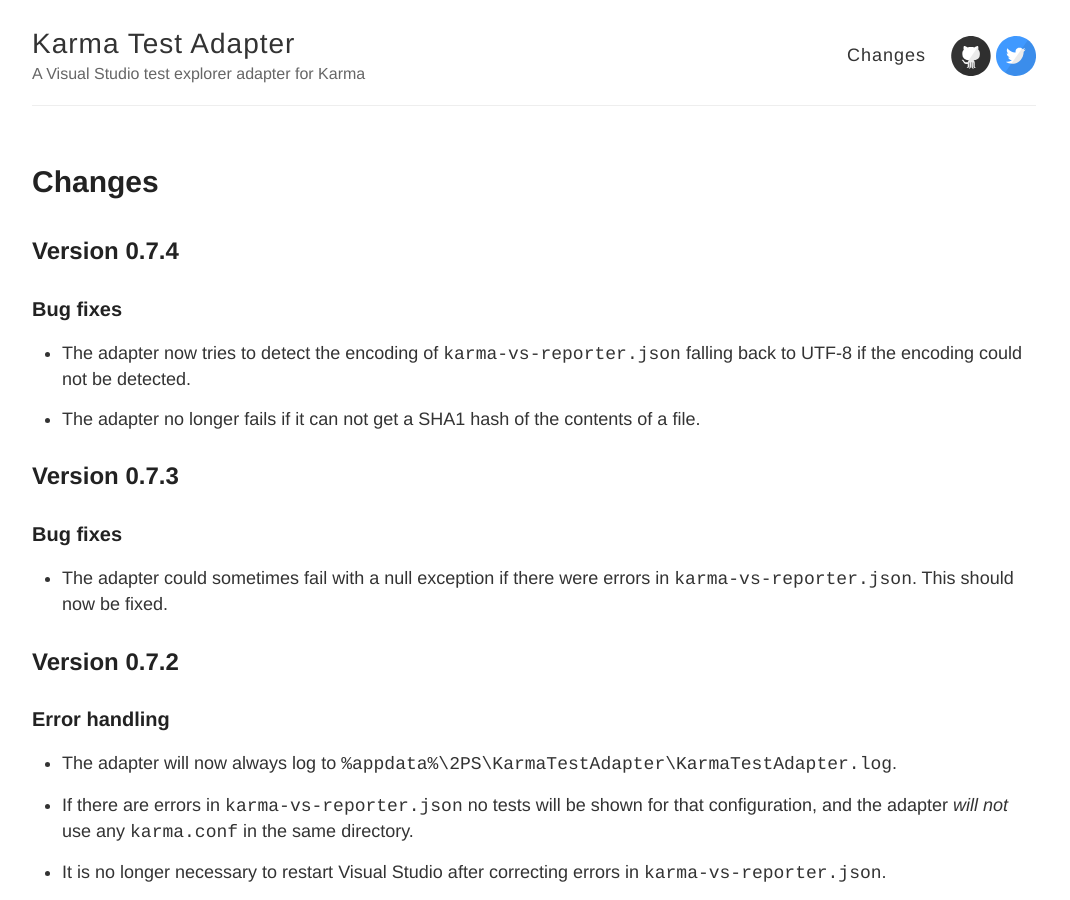
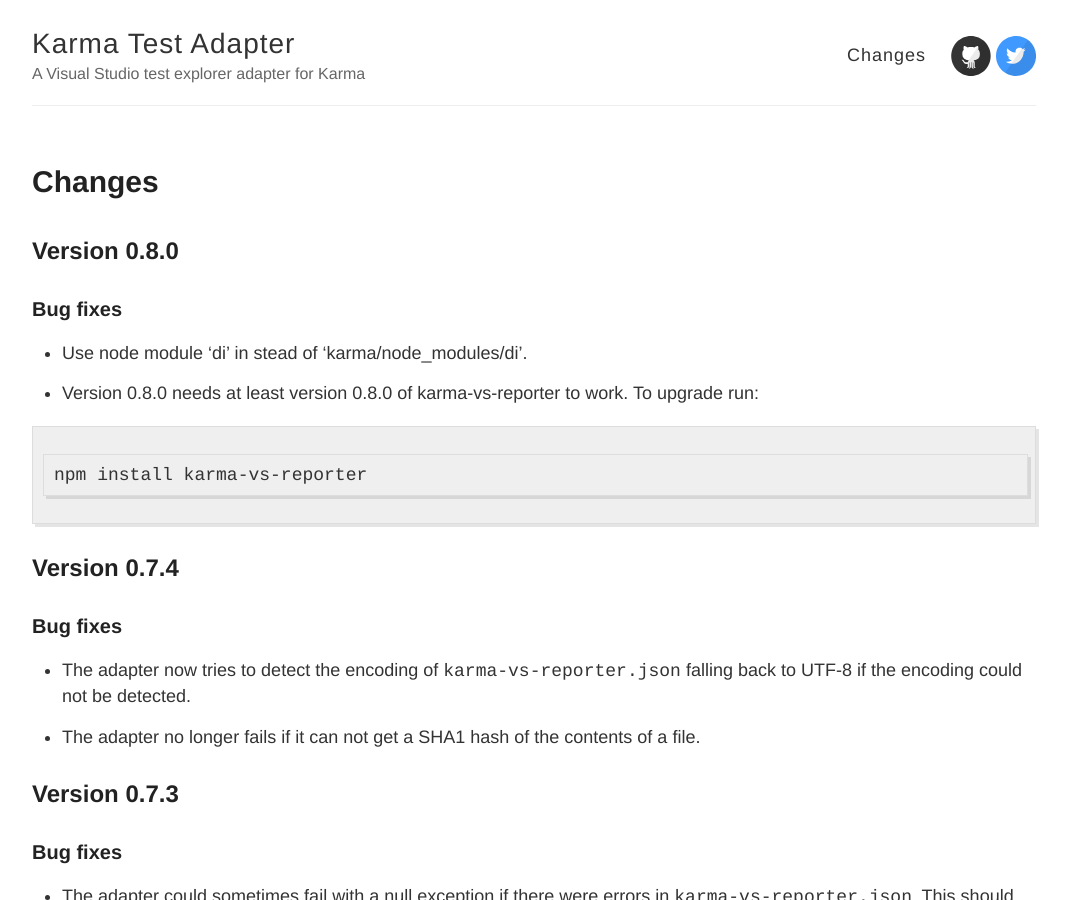
Before and after one commit to MortenHoustonLudvigsen/KarmaTestAdapter, a Jekyll site: the page built from Changes.md, in a window 1280 px wide and 900 px high. Shown: the whole window, without its empty margins (106-1176 px from the left). Built offline with Jekyll 4.4.1, drawn with Linux system fonts in a browser that asks for light colours; Markdown is read by kramdown in place of the engine named in the settings.

Commit message:
Update change log

````diff
--- a/Changes.md
+++ b/Changes.md
@@ -3,6 +3,18 @@
 title: Changes
 permalink: /changes/
 ---
+
+## Version 0.8.0
+
+### Bug fixes
+
+* Use node module 'di' in stead of 'karma/node_modules/di'.
+
+* Version 0.8.0 needs at least version 0.8.0 of karma-vs-reporter to work. To upgrade run:
+
+```
+npm install karma-vs-reporter
+```
 
 ## Version 0.7.4
 
````
Also changed, not shown: 1 other file.
